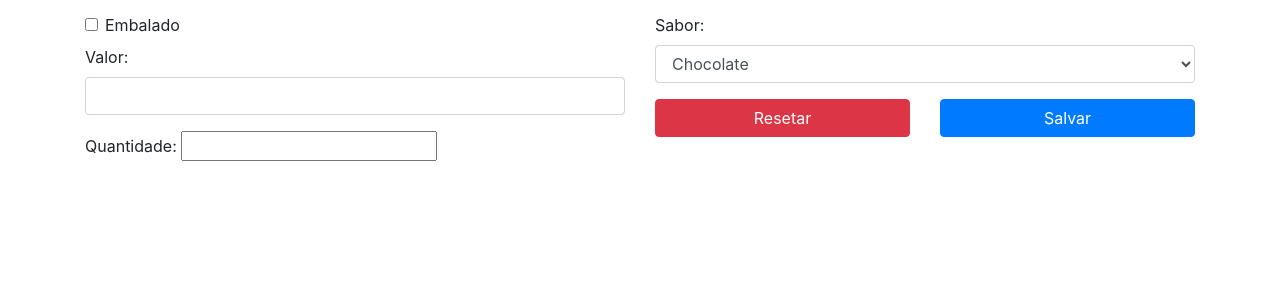
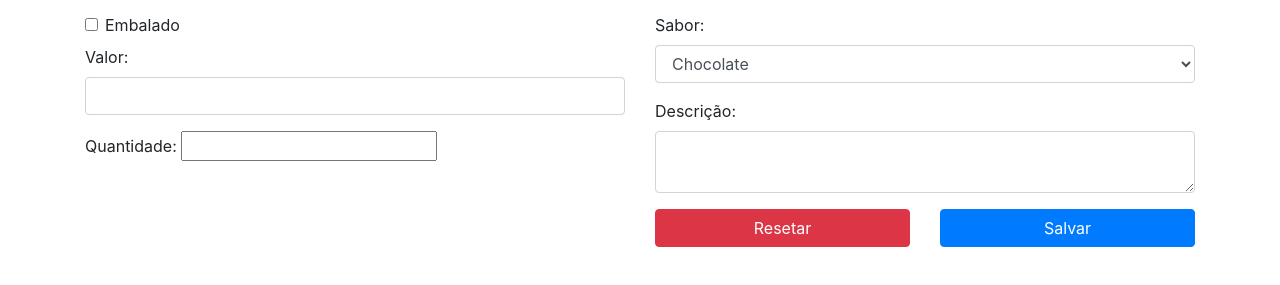
Before and after one commit to lavess/Projetos_EM, a plain HTML site: page site2/index.html in a window 1280 px wide. Shown: the part 139-424 px from the top of the page. Drawn offline with nearby package versions, Linux system fonts and the light colour scheme.

Commit message:
descrição
descrição

```diff
--- a/site2/index.html
+++ b/site2/index.html
@@ -83,6 +83,10 @@
               <option>Beijinho</option>
             </select>
           </div>
+          <div class="form-group">
+            <label for="descricao">Descrição:</label>
+            <textarea class="form-control" id="descricao"></textarea>
+          </div>
           <div class="row">
             <div class="col-md-6 col-sm-12">
               <button type="reset" class="btn btn-danger btn-block"> Resetar</button>
```
